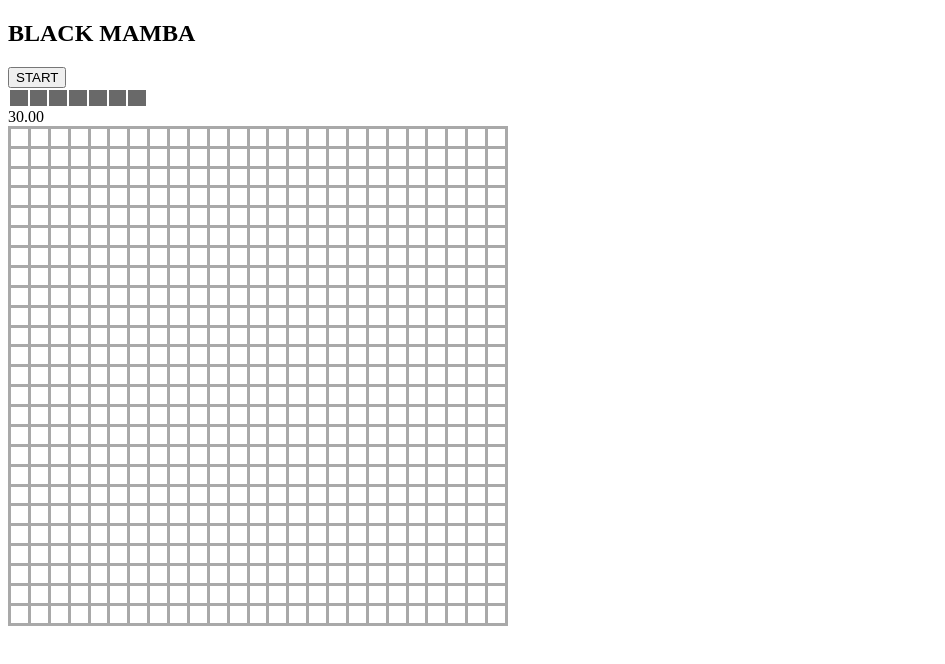
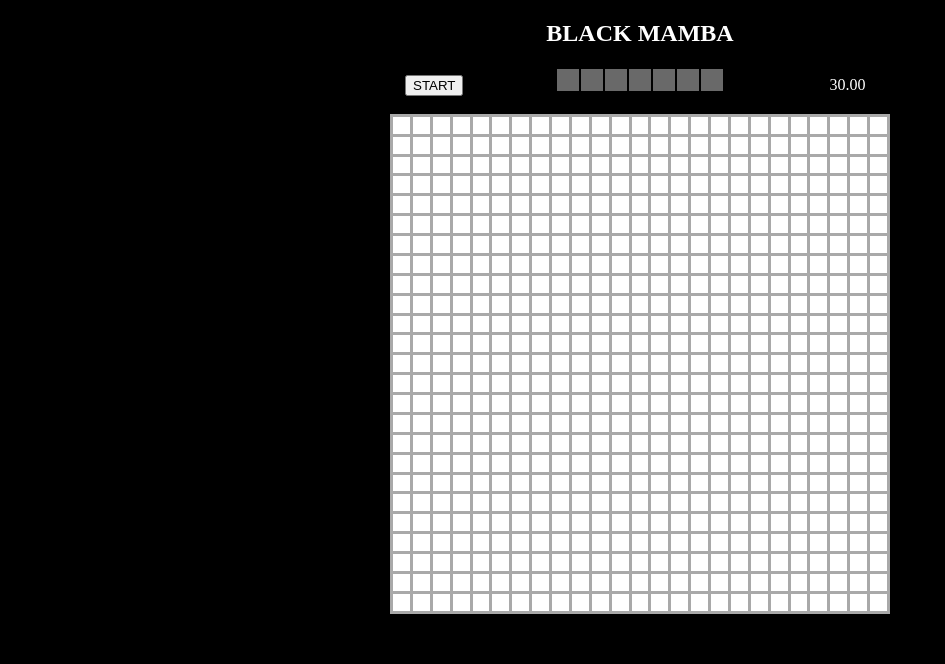
Before and after one commit to wekidseoul/black-mamba, a website with bundled scripts: page index.html in a window 1280 px wide. Shown: the whole page, without its empty margins (0-945 px from the left). Built offline with nearby package versions, Linux system fonts and the light colour scheme.

Commit message:
feat : css 추가

```diff
--- a/index.html
+++ b/index.html
@@ -3,7 +3,8 @@
 <head>
     <meta charset="UTF-8">
     <meta http-equiv="X-UA-Compatible" content="IE=edge">
-    <meta name="viewport" content="width=device-width, initial-scale=1.0">
+    <meta name="viewport" content="width=device-width, initial-scale=1.0, user-scalable=no">
+    <link rel="stylesheet" href="src/css/style.css">
     <title>Black Mamba</title>
 </head>
 <body>
@@ -23,12 +24,12 @@
 
         </span>
     </div>
-
+    <br>
     <div id="game-board">
 
     </div>
 
-
+    <br>
 
     <div id="arrow-keys">
 
--- /dev/null
+++ b/src/css/style.css
@@ -0,0 +1,39 @@
+body{
+    width: 500px;
+    margin: 0 auto;
+    background-color: black;
+
+}
+
+#game-title, #timer {
+    color: white;
+}
+
+h2 {
+    text-align: center;
+}
+
+
+#game-control {
+    margin-right: 88px;
+    margin-left: 15px;
+}
+
+#crystal {
+    width: 140px;
+    height: 20px;
+}
+#crystal-table {
+    display: inline;
+    margin-right: 100px;
+    width: 140px;
+    height: 20px;
+}
+.colorTable {
+    width: 20px;
+    height: 20px;
+}
+
+#arrow-keys{
+    margin: auto;
+}
--- a/src/js/ending.js
+++ b/src/js/ending.js
@@ -15,7 +15,21 @@
         const clock = document.getElementById("timer");
         clock.style.visibility = "hidden";
 
-        gameTitle.innerText = "모든 걸 삼켜버릴";
+        const endingStr = ["모", "든 걸", " 삼", "켜버릴"];
+        let idx = 0;
+        let str = " ";
+        let makeTitle = setInterval(function(){
+            if (idx === 4){
+                clearInterval(makeTitle);
+            }
+            else
+            {
+                str += endingStr[idx];
+                gameTitle.innerText = str;
+                idx+=1;
+            }
+        }, 200)
+
         opening5();
         setTimeout(opening4, 1500);
         setTimeout(opening3, 2100);
--- a/src/js/opening.js
+++ b/src/js/opening.js
@@ -3,7 +3,20 @@
 export function opening(){
     const gameTitle = document.getElementById("game-title");
 
-    gameTitle.innerText = "널 유혹해 삼킨 건";
+    const openingStr = ["널", " 유혹해", " 삼킨", " 건"];
+    let idx = 0;
+    let str = " ";
+    let makeTitle = setInterval(function(){
+        if (idx === 4){
+            clearInterval(makeTitle);
+        }
+        else
+        {
+            str += openingStr[idx];
+            gameTitle.innerText = str;
+            idx+=1;
+        }
+    }, 200)
     gameTitle.style.visibility = "visible";
 }
 
--- a/src/js/setting.js
+++ b/src/js/setting.js
@@ -28,12 +28,12 @@
     for (let i=0; i<7; i++){
         const td = document.createElement("td");
         td.id = `color${i}`;
+        td.className = "colorTable";
         tr.appendChild(td);
     }
     table.appendChild(tr);
+    table.id = "crystal-table";
     crystalList.appendChild(table);
-
-    console.log(crystalList);
 }
 
 export function resetField(){
```
